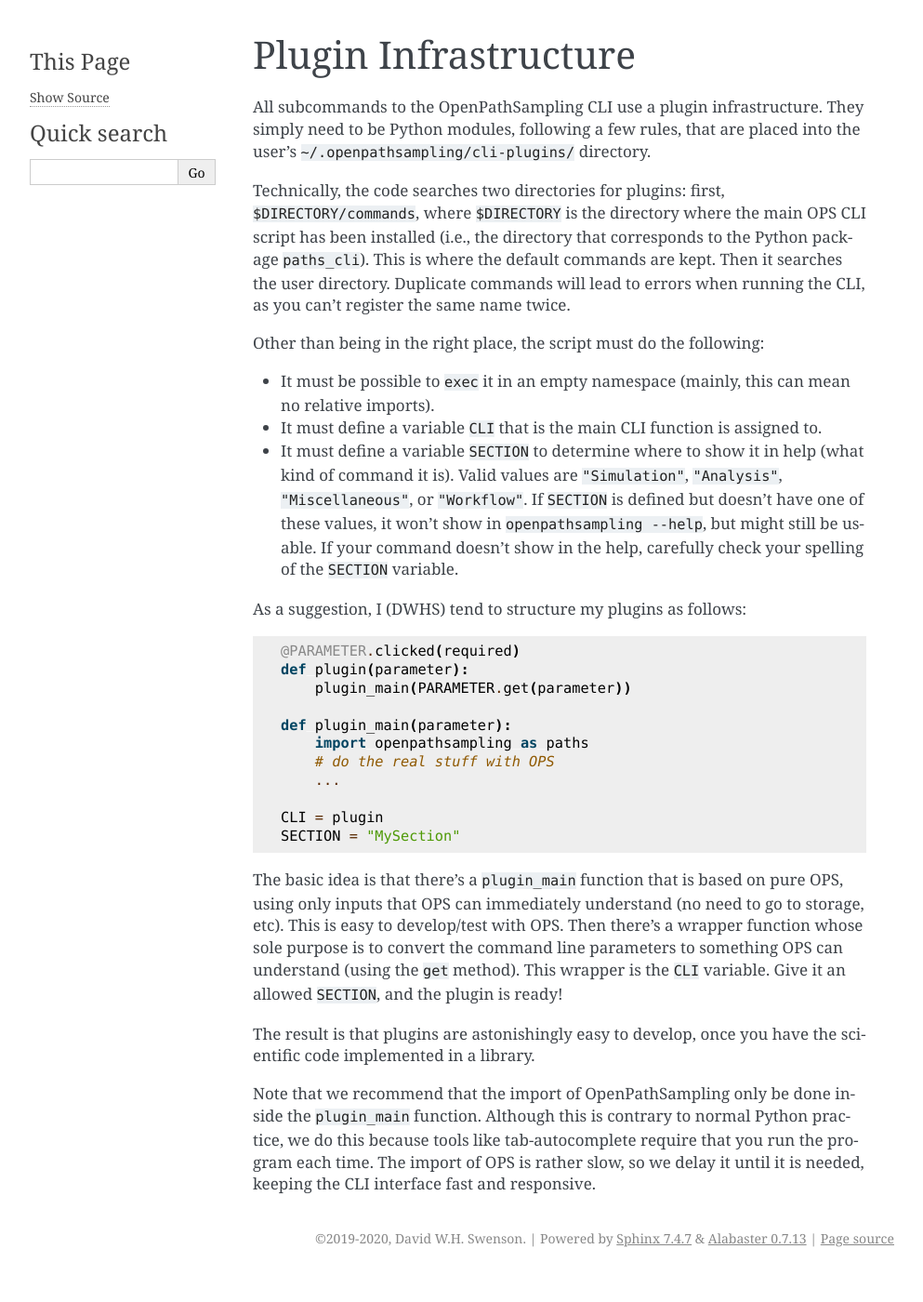
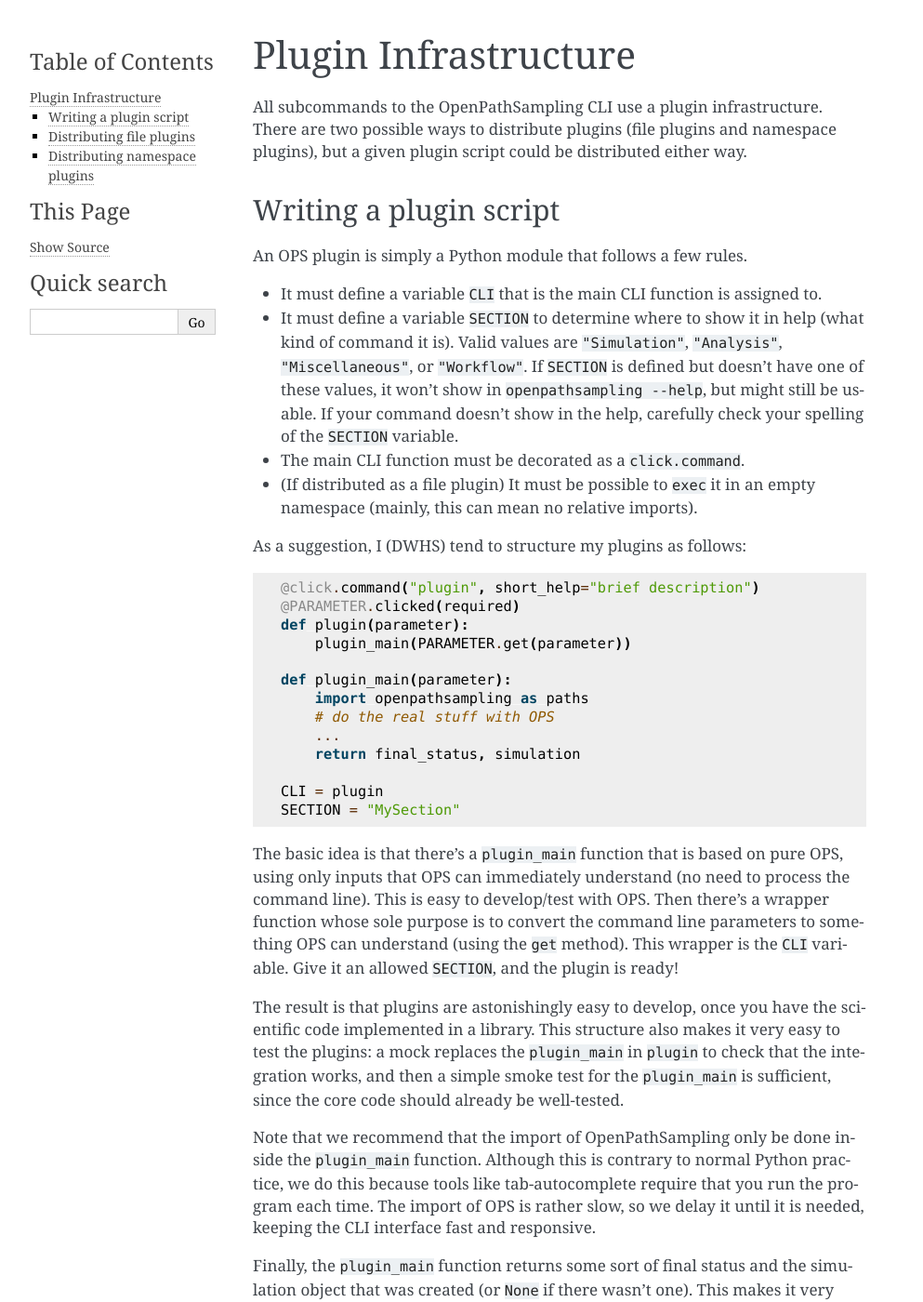
Before and after one commit to openpathsampling/openpathsampling-cli, a Sphinx documentation site: the page built from docs/plugins.rst, in a window 1280 px wide and 1400 px high. Shown: the whole window at 93% size, without its empty margins (148-1141 px from the left). Built offline with Sphinx 7.4.7, drawn with Linux system fonts in a browser that asks for light colours; some of the changed text lies outside the part shown.

Commit message:
Update docs

```diff
--- a/docs/conf.py
+++ b/docs/conf.py
@@ -41,8 +41,12 @@
 # extensions coming with Sphinx (named 'sphinx.ext.*') or your custom
 # ones.
 extensions = [
+    'sphinx.ext.autodoc',
+    'sphinx.ext.autosummary',
     'sphinx_click.ext',
 ]
+
+autosummary_generate = True
 
 # Add any paths that contain templates here, relative to this directory.
 templates_path = ['_templates']
--- a/docs/index.rst
+++ b/docs/index.rst
@@ -61,3 +61,4 @@
    parameters
    workflows
    full_cli
+   api/index
--- a/docs/plugins.rst
+++ b/docs/plugins.rst
@@ -4,20 +4,15 @@
 =====================
 
 All subcommands to the OpenPathSampling CLI use a plugin infrastructure.
-They simply need to be Python modules, following a few rules, that are
-placed into the user's ``~/.openpathsampling/cli-plugins/`` directory.
+There are two possible ways to distribute plugins (file plugins and
+namespace plugins), but a given plugin script could be distributed either
+way.
 
-Technically, the code searches two directories for plugins: first,
-``$DIRECTORY/commands``, where ``$DIRECTORY`` is the directory where the
-main OPS CLI script has been installed (i.e., the directory that corresponds
-to the Python package ``paths_cli``). This is where the default commands are
-kept. Then it searches the user directory. Duplicate commands will lead to
-errors when running the CLI, as you can't register the same name twice.
+Writing a plugin script
+-----------------------
 
-Other than being in the right place, the script must do the following:
+An OPS plugin is simply a Python module that follows a few rules.
 
-* It must be possible to ``exec`` it in an empty namespace (mainly, this
-  can mean no relative imports).
 * It must define a variable ``CLI`` that is the main CLI function is
   assigned to.
 * It must define a variable ``SECTION`` to determine where to show it in
@@ -27,11 +22,15 @@
   ``openpathsampling --help``, but might still be usable. If your command
   doesn't show in the help, carefully check your spelling of the ``SECTION``
   variable.
+* The main CLI function must be decorated as a ``click.command``.
+* (If distributed as a file plugin) It must be possible to ``exec`` it in an
+  empty namespace (mainly, this can mean no relative imports).
 
 As a suggestion, I (DWHS) tend to structure my plugins as follows:
 
 .. code:: python
 
+    @click.command("plugin", short_help="brief description")
     @PARAMETER.clicked(required)
     def plugin(parameter):
         plugin_main(PARAMETER.get(parameter))
@@ -40,20 +39,25 @@
         import openpathsampling as paths
         # do the real stuff with OPS
         ...
+        return final_status, simulation
 
     CLI = plugin
     SECTION = "MySection"
 
 The basic idea is that there's a ``plugin_main`` function that is based on
 pure OPS, using only inputs that OPS can immediately understand (no need to
-go to storage, etc). This is easy to develop/test with OPS. Then there's a
-wrapper function whose sole purpose is to convert the command line
+process the command line). This is easy to develop/test with OPS. Then
+there's a wrapper function whose sole purpose is to convert the command line
 parameters to something OPS can understand (using the ``get`` method). This
 wrapper is the ``CLI`` variable. Give it an allowed ``SECTION``, and the
 plugin is ready!
 
 The result is that plugins are astonishingly easy to develop, once you have
-the scientific code implemented in a library.
+the scientific code implemented in a library. This structure also makes it
+very easy to test the plugins: a mock replaces the ``plugin_main`` in
+``plugin`` to check that the integration works, and then a simple smoke test
+for the ``plugin_main`` is sufficient, since the core code should already be
+well-tested.
 
 Note that we recommend that the import of OpenPathSampling only be done
 inside the ``plugin_main`` function. Although this is contrary to normal
@@ -61,4 +65,32 @@
 that you run the program each time. The import of OPS is rather slow, so we
 delay it until it is needed, keeping the CLI interface fast and responsive.
 
-.. TODO : look into having the plugin auto-installed using setuptools
+Finally, the ``plugin_main`` function returns some sort of final status and
+the simulation object that was created (or ``None`` if there wasn't one).
+This makes it very easy to chain multiple main functions to make a workflow.
+
+
+Distributing file plugins
+-------------------------
+
+Once you have a plugin module written, the easiest way to install it is to
+put it in your ``~/.openpathsampling/cli_plugins/`` directory. This is the
+file-based plugin distribution mechanism -- you send the file to someone,
+and they put in that directory.
+
+This is great for plugins shared in a single team, or for creating
+reproducible workflows that aren't intended for wide distribution.
+
+
+Distributing namespace plugins
+------------------------------
+
+If the plugin is part of a larger Python package, or if it is important to
+track version numbers or to be able to change which plugins are installed
+in particular Python environments, the namespace distribution mechanism is a
+better choice. We use `native namespace packages`_, which is a standard way
+of making plugins in Python. Plugins should be in the ``paths_cli.plugins``
+namespace.
+
+.. _native namespace packages:
+  https://packaging.python.org/guides/packaging-namespace-packages/#native-namespace-packages
```
Also changed, not shown: docs/api/index.rst (added, +67 -0 lines).
